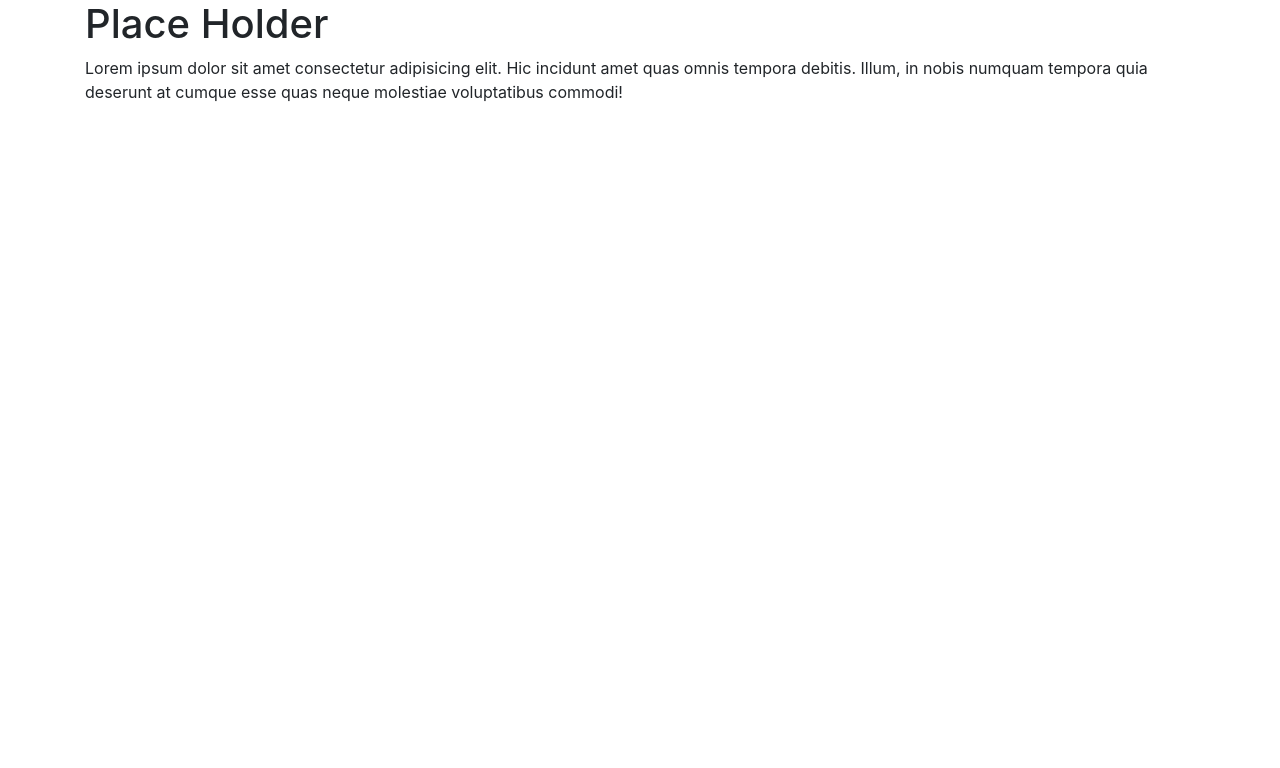
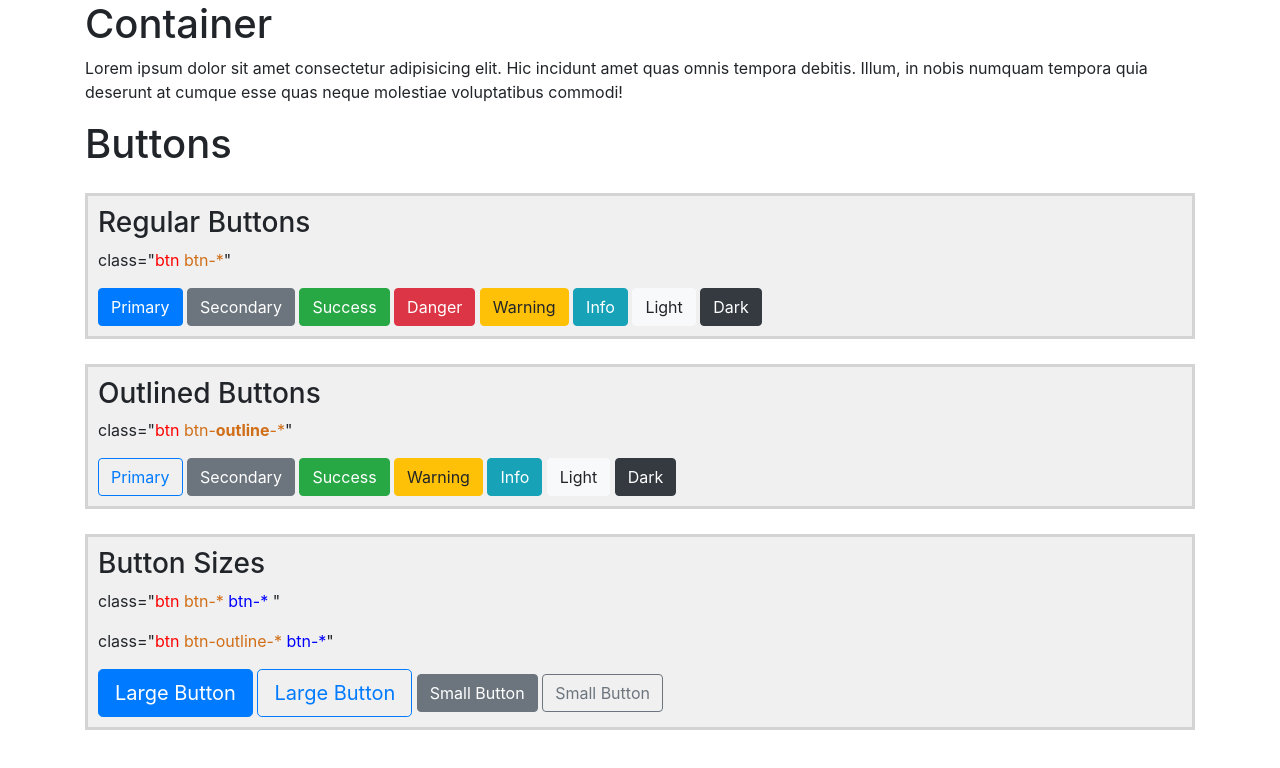
Before and after one commit to Neil-BryanCaoile/My-Learnings-in-Bootstrapv4.6, a plain HTML site: page index.html in a window 1280 px wide. Drawn offline with nearby package versions, Linux system fonts and the light colour scheme.

Commit message:
Buttons!

```diff
--- a/apps.css
+++ b/apps.css
@@ -0,0 +1,15 @@
+.r{
+    background-color: rgba(136, 136, 136, 0.13);
+    border: solid rgba(0, 0, 0, 0.116) 3px;
+    padding: 10px;
+    margin-top: 25px;
+}
+.text-red{
+    color: red;
+}
+.text-green{
+    color: rgb(209, 110, 24);
+}
+.text-blue{
+    color: blue;
+}
--- a/index.html
+++ b/index.html
@@ -3,6 +3,7 @@
 
 <!DOCTYPE html>
 <html lang="en">
+
 <head>
     <meta charset="UTF-8">
     <meta http-equiv="X-UA-Compatible" content="IE=edge">
@@ -13,15 +14,56 @@
     <link rel="stylesheet" href="apps.css">
     <title>Bootstrap v4.6</title>
 </head>
+
 <body>
 
     <div class="container">
-        <h1>Place Holder</h1>
-        <p>Lorem ipsum dolor sit amet consectetur adipisicing elit. Hic incidunt amet quas omnis tempora debitis. Illum, in
+        <h1>Container</h1>
+        <p>Lorem ipsum dolor sit amet consectetur adipisicing elit. Hic incidunt amet quas omnis tempora debitis. Illum,
+            in
             nobis numquam tempora quia deserunt at cumque esse quas neque molestiae voluptatibus commodi!</p>
     </div>
+    <div class="container">
+        <h1>Buttons</h1>
+        <div class="container r">
+            <h3>Regular Buttons</h3>
+
+            <p>class="<span class="text-red">btn</span> <span class="text-green">btn-*</span>"</p>
+            <button type="button" class="btn btn-primary">Primary</button>
+            <button type="button" class="btn btn-secondary">Secondary</button>
+            <button type="button" class="btn btn-success">Success</button>
+            <button type="button" class="btn btn-danger">Danger</button>
+            <button type="button" class="btn btn-warning">Warning</button>
+            <button type="button" class="btn btn-info">Info</button>
+            <button type="button" class="btn btn-light">Light</button>
+            <button type="button" class="btn btn-dark">Dark</button>
+        </div>
 
 
+        <div class="container r">
+            <h3>Outlined Buttons</h3>
+            <p>class="<span class="text-red">btn</span> <span class="text-green">btn-<b>outline</b>-*</span>"</p>
+            <button class="btn btn-outline-primary">Primary</button>
+            <button class="btn btn-secondary">Secondary</button>
+            <button class="btn btn-success">Success</button>
+            <button class="btn btn-warning">Warning</button>
+            <button class="btn btn-info">Info</button>
+            <button class="btn btn-light">Light</button>
+            <button class="btn btn-dark">Dark</button>
+        </div>
+
+        <div class="container r">
+            <h3>Button Sizes</h3>
+            <p>class="<span class="text-red">btn</span> <span class="text-green">btn-*</span> <span class="text-blue">btn-*</span> "</p>
+            <p>class="<span class="text-red">btn</span> <span class="text-green">btn-outline-*</span> <span class="text-blue">btn-*</span>"</p>
+
+            <button class="btn btn-primary btn-lg">Large Button</button>
+            <button class="btn btn-outline-primary btn-lg">Large Button</button>
+            <button class="btn btn-secondary btn-s">Small Button</button>
+            <button class="btn btn-outline-secondary btn-s">Small Button</button>
+        </div>
+
+    </div>
 
 
     <!-- JS of Bootsrap c4.6 -->
@@ -32,4 +74,5 @@
         integrity="sha384-Piv4xVNRyMGpqkS2by6br4gNJ7DXjqk09RmUpJ8jgGtD7zP9yug3goQfGII0yAns"
         crossorigin="anonymous"></script>
 </body>
+
 </html>
```
